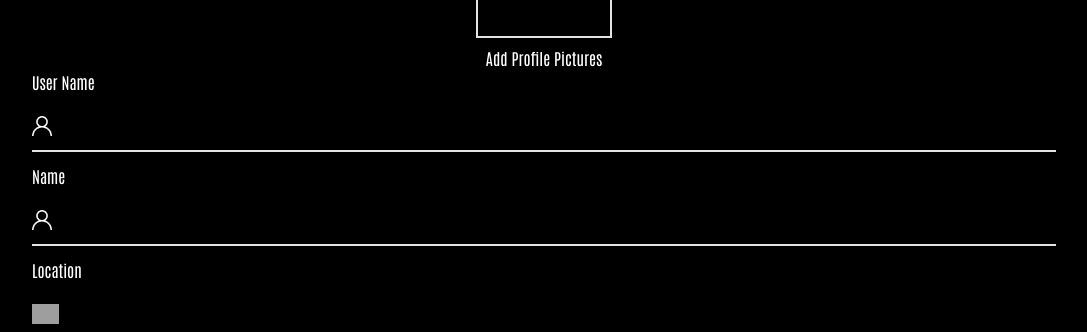
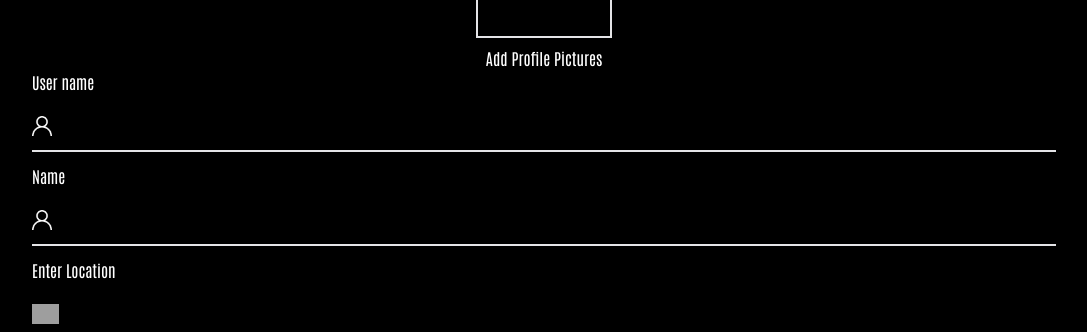
Before and after one commit to Chottcodes/lets_ride_fullstack, a Next.js app: page /pages/aboutyou in a window 1280 px wide. Shown: the part 210-542 px from the top of the page, without its empty margins (96-1183 px from the left). Built offline with nearby package versions, Linux system fonts and the light colour scheme; grey boxes are pictures that could not be loaded.

Commit message:
Update to pages

```diff
--- a/src/app/pages/resetpassword/page.tsx
+++ b/src/app/pages/resetpassword/page.tsx
@@ -7,13 +7,30 @@ import PasswordInputComponent from "@/components/PasswordInputComponent";
 
 const page = () => {
   const [isDark, setIsDark] = useState(true);
-  const [isPasswordVisiable,setIsPasswordVisiable]=useState(false)
-    const togglePasswordVisibility = () => {
-      setIsPasswordVisiable(prev => !prev)
-  }
-  const handleOnClick = () => {
-    console.log("hello");
+  const [isPasswordVisiable, setIsPasswordVisiable] = useState(false);
+  const [email, setEmail] = useState("");
+  const [password, setPassword] = useState("");
+  const [confirmPassword, setConfirmPassword] = useState("");
+  const togglePasswordVisibility = () => {
+    setIsPasswordVisiable((prev) => !prev);
   };
+  const handleOnClick = () => {};
+  const handleEmailInput = (e: React.ChangeEvent<HTMLInputElement>) => {
+    setEmail(e.target.value);
+  };
+  const handlePasswordInput = (e: React.ChangeEvent<HTMLInputElement>) => {
+    setPassword(e.target.value);
+  };
+  const handleConfirmPasswordInput = (
+    e: React.ChangeEvent<HTMLInputElement>
+  ) => {
+    setConfirmPassword(e.target.value);
+  };
+  useEffect(() => {
+    console.log('email',email);
+    console.log('password',password);
+    console.log('confirm Password',confirmPassword);
+  },[email,password,confirmPassword]);
   return (
     <div className="w-full h-screen fixed">
       <div className="h-[5%] w-full mt-6 pl-4">
@@ -27,9 +44,28 @@ const page = () => {
       </div>
       <div className="w-full flex flex-col justify-center items-center">
         <div className="w-[90%] h-[40%] flex flex-col justify-center gap-15">
-        <InputComponent inputTitle="Email" imageSourcePath="/assets/images/mail1.png/" placeholderText="Enter Email" type="email" />
-        <PasswordInputComponent  handleToggleFunction={togglePasswordVisibility} isPasswordVisible={isPasswordVisiable} placeHolderText="Enter New Password"/>
-        <PasswordInputComponent handleToggleFunction={togglePasswordVisibility} isPasswordVisible={isPasswordVisiable} placeHolderText="Confirm Password"/>
+          <InputComponent
+            inputTitle="Email"
+            imageSourcePath="/assets/images/mail1.png/"
+            placeholderText="Enter Email"
+            type="email"
+            input={email}
+            handleInput={handleEmailInput}
+          />
+          <PasswordInputComponent
+            handleInput={handlePasswordInput}
+            handleToggleFunction={togglePasswordVisibility}
+            isPasswordVisible={isPasswordVisiable}
+            placeHolderText="Enter New Password"
+            input={password}
+          />
+          <PasswordInputComponent
+            handleInput={handleConfirmPasswordInput}
+            handleToggleFunction={togglePasswordVisibility}
+            isPasswordVisible={isPasswordVisiable}
+            placeHolderText="Confirm Password"
+            input={confirmPassword}
+          />
         </div>
       </div>
       <div className="w-full h-[10%] flex items-center justify-center mt-15">
--- a/src/components/AboutYouComponent.tsx
+++ b/src/components/AboutYouComponent.tsx
@@ -3,32 +3,58 @@ import React, { useEffect } from "react";
 import InputComponent from "./InputComponent";
 
 export const AboutYouComponent = () => {
-  const inputArr: { title: string; icon: string }[] = [
-    { title: "User Name", icon: "/assets/images/user.png" },
-    { title: "Name", icon: "/assets/images/user.png" },
-    { title: "Location", icon: "/assets/images/location.png" },
-    { title: "Bike Type", icon: "/assets/images/motorbike.png" },
-  ];
-  const [inputValue, setInputValue] = React.useState("");
-  const handleinput= ()=>{
-    setInputValue(inputValue)
-  }
+  const [userName, setUserName] = React.useState("");
+  const [name, setName] = React.useState("");
+  const [location, setLocation] = React.useState("");
+  const [bikeType, setBikeType] = React.useState("");
+  const handleUserName = (e: React.ChangeEvent<HTMLInputElement>) => {
+    setUserName(e.target.value);
+  };
+  const handleName = (e: React.ChangeEvent<HTMLInputElement>) => {
+    setName(e.target.value);
+  };
+  const handleLocation = (e: React.ChangeEvent<HTMLInputElement>) => {
+    setLocation(e.target.value);
+  };
+  const handleBikeType = (e: React.ChangeEvent<HTMLInputElement>) => {
+    setBikeType(e.target.value);
+  };
   useEffect(() => {
-    console.log(inputValue);
-  },[inputValue]);
+  }, []);
   return (
     <div className="w-full h-full flex flex-col gap-3">
-      {inputArr.map((input, index) => (
-        <InputComponent
-          key={index}
-          inputTitle={input.title}
-          imageSourcePath={input.icon}
-          placeholderText=""
-          type="text"
-          input={inputValue}
-          handleInput={handleinput}
-        />
-      ))}
+      <InputComponent
+        inputTitle="User name"
+        imageSourcePath="/assets/images/user.png"
+        placeholderText=""
+        type="string"
+        input={userName}
+        handleInput={handleUserName}
+      />
+      <InputComponent
+        inputTitle="Name"
+        imageSourcePath="/assets/images/user.png"
+        placeholderText=""
+        type="string"
+        input={name}
+        handleInput={handleName}
+      />
+      <InputComponent
+        inputTitle="Enter Location"
+        imageSourcePath="/assets/images/location.png"
+        placeholderText=""
+        type="string"
+        input={location}
+        handleInput={handleLocation}
+      />
+      <InputComponent
+        inputTitle="Bike Type"
+        imageSourcePath="/assets/images/motorbike.png"
+        placeholderText=""
+        type="string"
+        input={bikeType}
+        handleInput={handleBikeType}
+      />
     </div>
   );
 };
```
